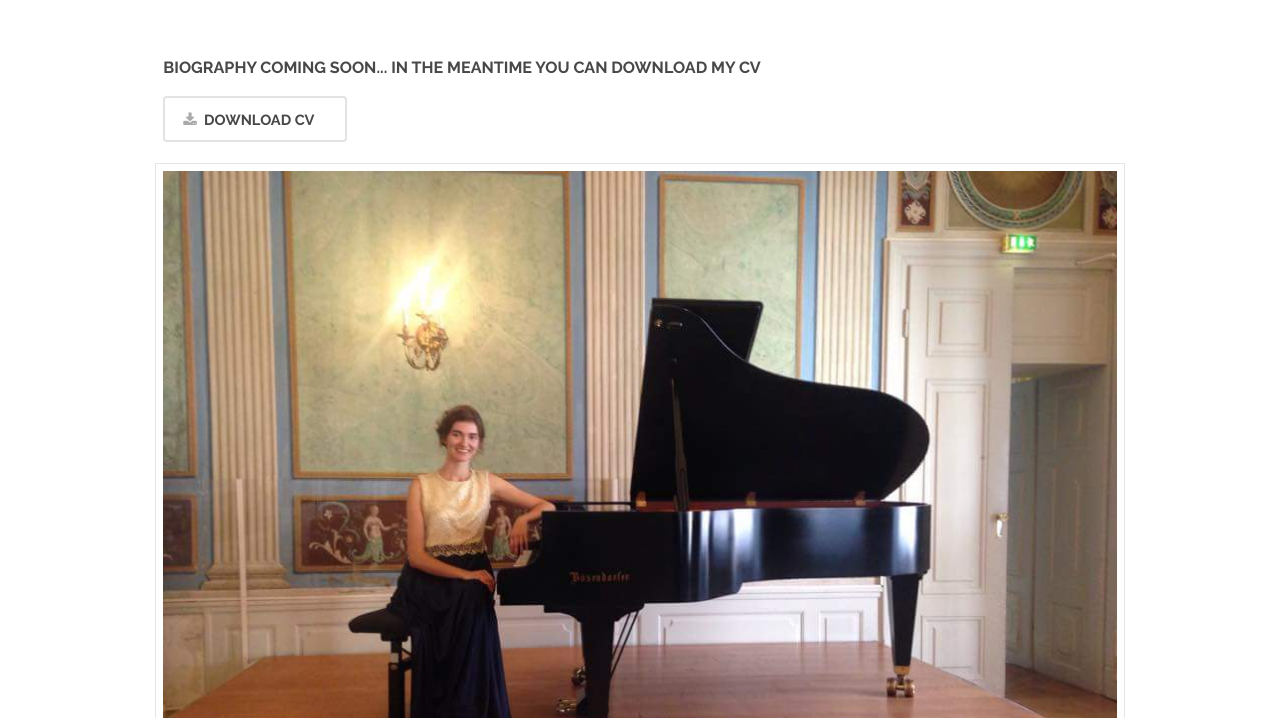
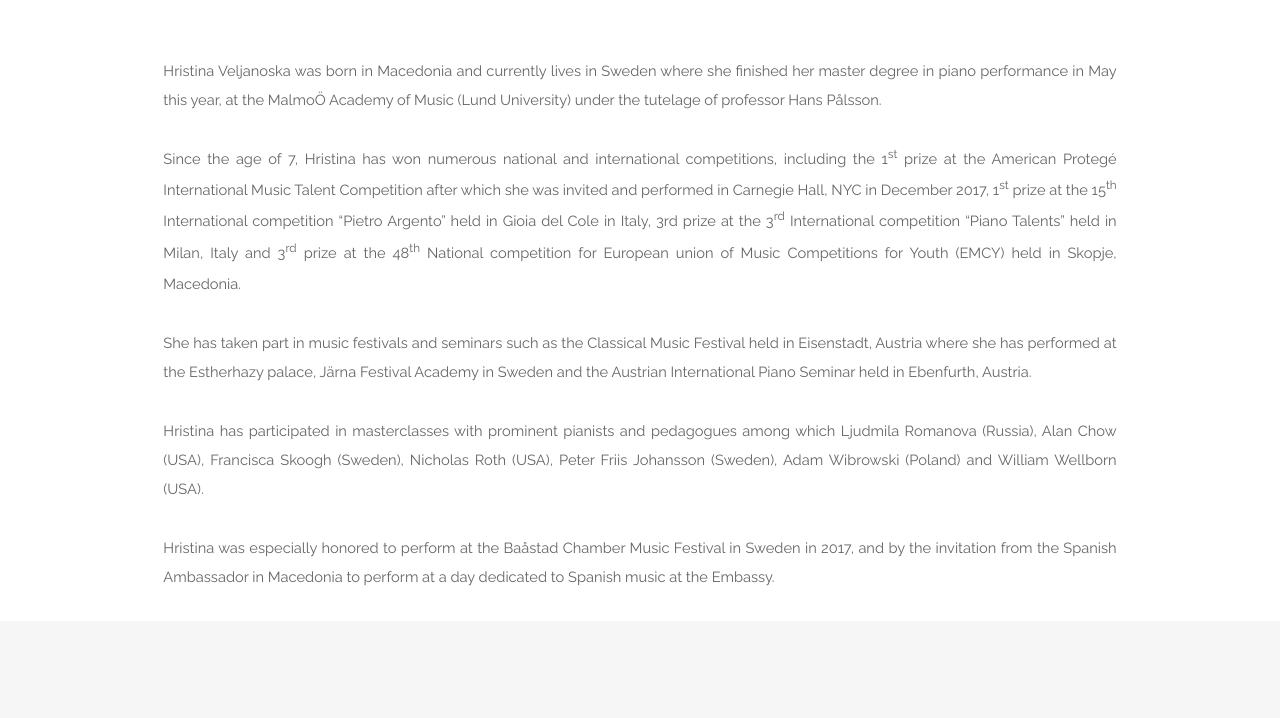
Before and after one commit to JovanVeljanoski/website-hristi, a plain HTML site: page bio.html in a window 1280 px wide. Shown: the part 234-952 px from the top of the page. Drawn offline with Linux system fonts and the light colour scheme.

Commit message:
Updated biography; Removed CV buttom (CV can not be downloaded at the moment) Updated the gallery Created copyright footer

```diff
--- a/bio.html
+++ b/bio.html
@@ -34,13 +34,56 @@
           </header>
 
           <section>
-            <h4>Biography coming soon... in the meantime you can download my CV </h4>
-            <ul class="actions">
+            <!-- <h4>Biography coming soon... in the meantime you can download my CV </h4> -->
+            <p style="text-align:justify">
+            Hristina Veljanoska was born in Macedonia and currently lives in
+            Sweden where she finished her master degree in piano performance in
+            May this year, at the Malmo&#214; Academy of Music (Lund University)
+            under the tutelage of professor Hans P&#229;lsson.
+            </p>
+
+            <p style="text-align:justify">
+            Since the age of 7, Hristina has won
+            numerous national and international competitions, including the
+            1<sup>st</sup> prize at the American Proteg&#233; International
+            Music Talent Competition after which she was invited and performed
+            in Carnegie Hall, NYC in December 2017, 1<sup>st</sup> prize at the
+            15<sup>th</sup> International competition “Pietro Argento” held in
+            Gioia del Cole in Italy, 3rd prize at the 3<sup>rd</sup>
+            International competition “Piano Talents” held in Milan, Italy and
+            3<sup>rd</sup> prize at the 48<sup>th</sup> National competition for
+            European union of Music Competitions for Youth (EMCY) held in
+            Skopje, Macedonia. </p>
+
+            <p style="text-align:justify">
+            She has taken part in music festivals
+            and seminars such as the Classical Music Festival held in
+            Eisenstadt, Austria where she has performed at the Estherhazy
+            palace, J&#228;rna Festival Academy in Sweden and the Austrian
+            International Piano Seminar held in Ebenfurth, Austria. </p>
+
+            <p style="text-align:justify">
+            Hristina has participated in masterclasses with prominent pianists
+            and pedagogues among which Ljudmila Romanova (Russia), Alan Chow
+            (USA), Francisca Skoogh (Sweden), Nicholas Roth (USA), Peter Friis
+            Johansson (Sweden), Adam Wibrowski (Poland) and William Wellborn
+            (USA).
+            </p>
+
+            <p style="text-align:justify">
+            Hristina was especially honored to perform at the Ba&#229;stad
+            Chamber Music Festival in Sweden in 2017, and by the invitation from
+            the Spanish Ambassador in Macedonia to perform at a day dedicated to
+            Spanish music at the Embassy.
+            </p>
+
+
+<!--             <ul class="actions">
                 <li><a href="CV/Hristina-Veljanoska-CV.pdf" class="button alt icon fa-download">download CV</a></li>
             </ul>
             <a href="#" class="image fit"><img src="pictures/avstrija3.jpg" alt="" /></a>
           </div>
-          </div>
+          </div> -->
         </section>
 
 
@@ -62,6 +105,7 @@
             <li><a href="https://www.linkedin.com/in/hristina-veljanoska-8080b6149/" class="icon fa-linkedin"></a></li>
           </ul>
         </div>
+        <p> &copy; 2018 Hristina Veljanoski</p>
       </footer>
 
     <!-- Scripts -->
```
Also changed, not shown: gallery.html (+7 -4 lines), index.html (+1 -0 lines), videos.html (+1 -0 lines), pictures/Flash.jpg (added), pictures/Portrait2.jpg (added), pictures/WithHans.jpg (added), 3 other files.
